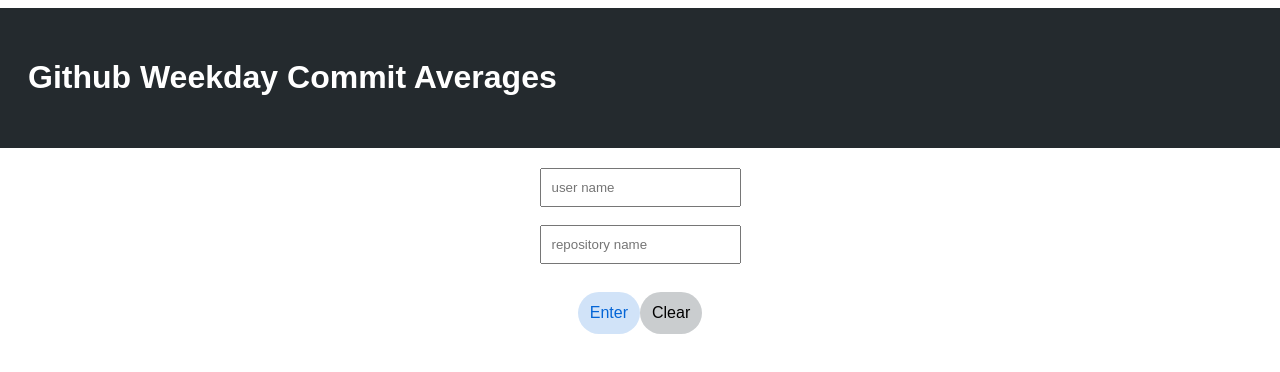
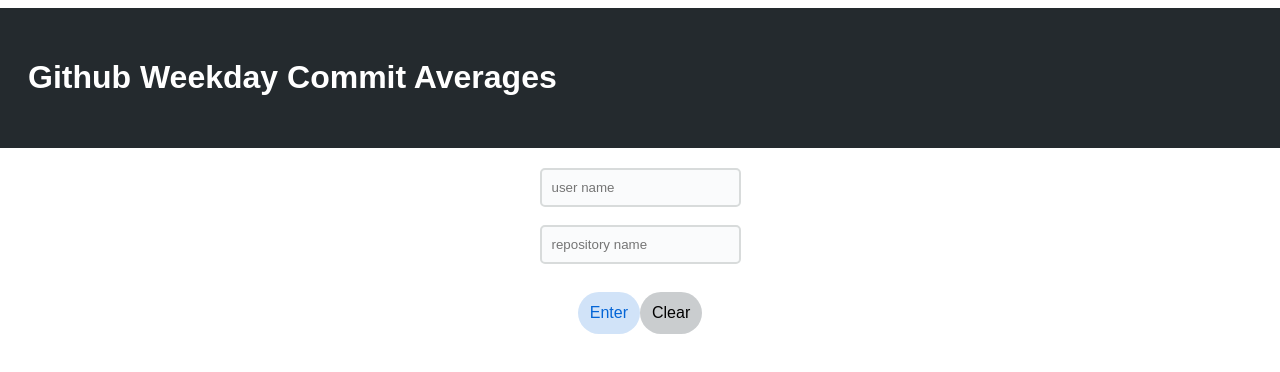
Before and after one commit to rickysoliman/askmediagroupthcc, a React (Create React App) app in the folder client/: page / in a window 1280 px wide. Shown: the top 372 px of the page. Built offline with nearby package versions, Linux system fonts and the light colour scheme; the HTML template or start-up script is replaced by a standard one.

Commit message:
slight styling adjustments

```diff
--- a/client/src/components/InputForm.jsx
+++ b/client/src/components/InputForm.jsx
@@ -112,6 +112,12 @@
 
 const Input = styled.input`
     padding: 10px;
+    border: 2px solid #d8dbdb;
+    background-color: #fafbfc;
+    border-radius: 5px;
+    &:hover {
+        border: 2px solid #d1e3f8;
+    }
 `;
 
 const Buttons = styled.div`
```
Also changed, not shown: 1 other file (tests, documents, lock files or other folders).
